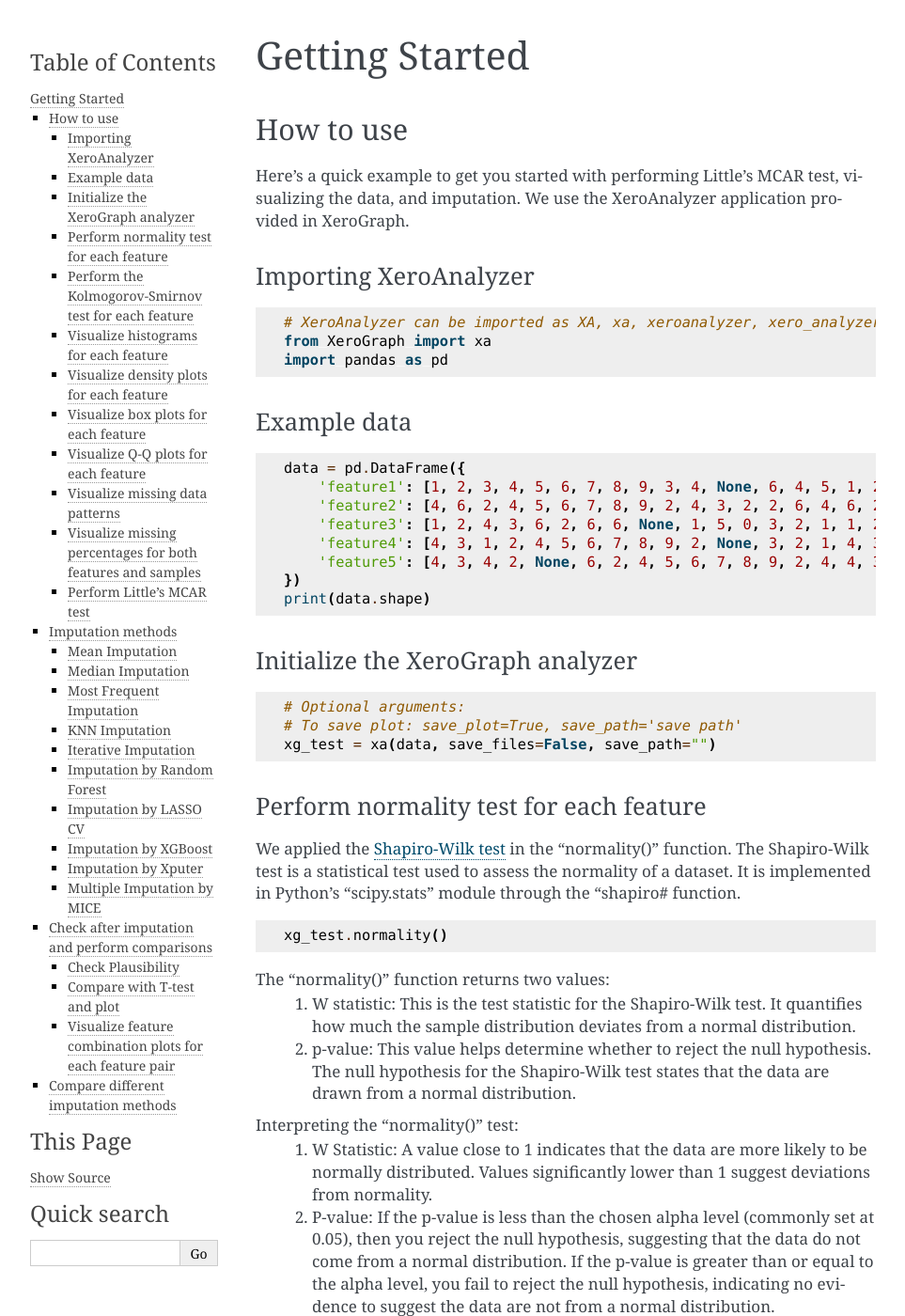
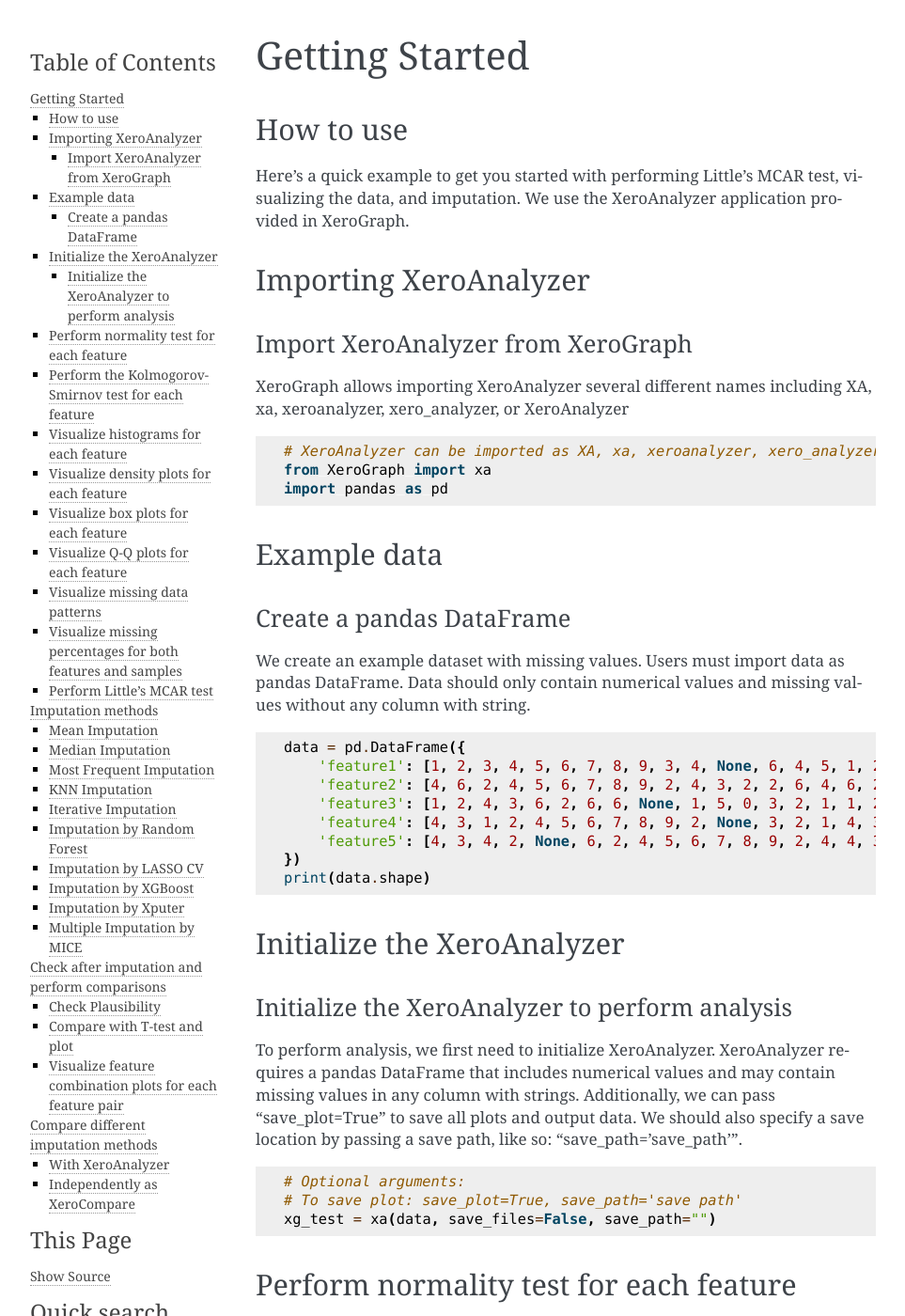
Before and after one commit to kazilab/XeroGraph, a Sphinx documentation site: the page built from docs/usage.rst, in a window 1280 px wide and 1400 px high. Shown: the whole window at 94% size, without its empty margins (148-1111 px from the left). Built offline with Sphinx 7.4.7, drawn with Linux system fonts in a browser that asks for light colours; some of the changed text lies outside the part shown.

Commit message:
Update usage.rst

```diff
--- a/docs/usage.rst
+++ b/docs/usage.rst
@@ -9,7 +9,11 @@
 
 
 Importing XeroAnalyzer
------------------------
+=======================
+
+Import XeroAnalyzer from XeroGraph
+----------------------------------
+XeroGraph allows importing XeroAnalyzer several different names including XA, xa, xeroanalyzer, xero_analyzer, or XeroAnalyzer
 
 .. code-block:: python
 
@@ -19,7 +23,11 @@
 
 
 Example data
-------------
+============
+
+Create a pandas DataFrame
+-------------------------
+We create an example dataset with missing values. Users must import data as pandas DataFrame. Data should only contain numerical values and missing values without any column with string.
 
 .. code-block:: python
 
@@ -33,8 +41,12 @@
     print(data.shape)
 
 
-Initialize the XeroGraph analyzer
----------------------------------
+Initialize the XeroAnalyzer
+===========================
+
+Initialize the XeroAnalyzer to perform analysis
+-----------------------------------------------
+To perform analysis, we first need to initialize XeroAnalyzer. XeroAnalyzer requires a pandas DataFrame that includes numerical values and may contain missing values in any column with strings. Additionally, we can pass "save_plot=True" to save all plots and output data. We should also specify a save location by passing a save path, like so: "save_path='save_path'".
 
 .. code-block:: python
 
@@ -44,7 +56,8 @@
 
 
 Perform normality test for each feature
----------------------------------------
+=======================================
+
 We applied the `Shapiro-Wilk test <https://docs.scipy.org/doc/scipy/reference/generated/scipy.stats.shapiro.html>`_ in the "normality()" function. The Shapiro-Wilk test is a statistical test used to assess the normality of a dataset. It is implemented in Python's "scipy.stats" module through the "shapiro# function.
 
 .. code-block:: python
@@ -65,7 +78,8 @@
 
 
 Perform the Kolmogorov-Smirnov test for each feature
-------------------------------------------------
+================================================
+
 The `Kolmogorov-Smirnov (KS) test <https://docs.scipy.org/doc/scipy/reference/generated/scipy.stats.kstest.html>`_ is a non-parametric test used to determine if a sample comes from a population with a specific distribution. It compares the empirical distribution function (EDF) of the sample with the cumulative distribution function (CDF) of the specified theoretical distribution, and it provides a test statistic that measures the largest discrepancy between them. The test is useful for comparing a sample with a reference probability distribution or comparing two samples to check if they come from the same distribution.
 
 .. code-block:: python
@@ -82,7 +96,8 @@
 
 
 Visualize histograms for each feature
--------------------------------------
+=====================================
+
 Histograms provide a visual representation of how data points are distributed across different intervals or "bins". We applied "Freedman-Diaconis" rule to determine the bins.
 
 .. code-block:: python
@@ -98,7 +113,8 @@
 
 
 Visualize density plots for each feature
-----------------------------------------
+========================================
+
 Density plots are smoothed, continuous versions of histograms and are useful for visualizing the underlying distribution of the data without being tied to the choice of bins.
 
 .. code-block:: python
@@ -113,7 +129,8 @@
 
 
 Visualize box plots for each feature
-------------------------------------
+====================================
+
 Box plots, also known as box-and-whisker plots, provide a concise and informative summary of the distribution of data across its quartiles and are particularly useful for identifying outliers, median, and data variability.
 
 .. code-block:: python
@@ -127,7 +144,8 @@
 
 
 Visualize Q-Q plots for each feature
-------------------------------------
+====================================
+
 Q-Q (quantile-quantile) plot for each feature in a dataset is a highly effective method for assessing whether the distribution of the data conforms to a theoretical distribution, typically the normal distribution.
 
 .. code-block:: python
@@ -142,7 +160,8 @@
 
 
 Visualize missing data patterns
--------------------------------
+===============================
+
 Visualizing missing data patterns is crucial in understanding the structure and impact of missingness in your dataset. This can guide decisions regarding data cleaning, imputation strategies, and even inform about potential biases or issues in data collection processes.
 
 .. code-block:: python
@@ -151,7 +170,8 @@
 
 
 Visualize missing percentages for both features and samples
------------------------------------------------------------
+===========================================================
+
 Visualizing missing percentages for both features (variables) and samples (observations) in a dataset can provide crucial insights into the extent and distribution of missing data. This information is essential for effective data preprocessing and ensuring robust statistical analyses.
 
 
@@ -161,7 +181,8 @@
 
 
 Perform Little's MCAR test
---------------------------
+==========================
+
 Little's MCAR (Missing Completely at Random) test is a statistical test used to analyze the mechanism of missing data in a dataset. This test helps to determine whether the missing data are indeed MCAR, meaning that the likelihood of data being missing is the same across all observations. It contrasts with other types of missing data mechanisms, such as Missing at Random (MAR) and Missing Not at Random (MNAR), where the probability of missing data depends on the observed data or unobserved data, respectively.
 
 Key points:
@@ -176,7 +197,7 @@
     print(f"MCAR Test Result: {mcar_result}")
 
 
-
+==================
 Imputation methods
 ==================
 
@@ -184,7 +205,8 @@
 
 
 Mean Imputation
----------------
+===============
+
 Mean imputation handles missing data in a dataset by replacing the missing values with the mean of the available (non-missing) values in the same variable. Implemented using `sklearn.impute.SimpleImputer <https://scikit-learn.org/stable/modules/generated/sklearn.impute.SimpleImputer.html>`_.
 
 Key points:
@@ -200,7 +222,8 @@
 
 
 Median Imputation
------------------
+=================
+
 Median imputation is a technique used to handle missing data by substituting missing values with the median of the available data for a particular variable. Implemented using `sklearn.impute.SimpleImputer <https://scikit-learn.org/stable/modules/generated/sklearn.impute.SimpleImputer.html>`_.
 
 Key points:
@@ -216,7 +239,8 @@
 
 
 Most Frequent Imputation
-------------------------
+========================
+
 Most Frequent Imputation, also known as Mode Imputation, involves substituting missing values with the most frequently occurring value in a dataset. While typically used for categorical data, it can also be applied to continuous data, particularly when there are repeated or common values that dominate a dataset. However, its applicability and effectiveness for continuous data are generally more limited and need careful consideration. Implemented using `sklearn.impute.SimpleImputer <https://scikit-learn.org/stable/modules/generated/sklearn.impute.SimpleImputer.html>`_.
 
 .. code-block:: python
@@ -227,7 +251,8 @@
 
 
 KNN Imputation
---------------
+==============
+
 K-Nearest Neighbors (KNN) imputation is suitable for continuous data where relationships among features can help predict missing values. The "knn_imputation()" function applied the `KNNImputer <https://scikit-learn.org/stable/modules/generated/sklearn.impute.KNNImputer.html>`_ from the sklearn.impute module in Scikit-learn that utilizes the K-Nearest Neighbors approach to replace missing values using the mean of the nearest neighbors found in the training set.
 
 Key points:
@@ -243,7 +268,8 @@
 
 
 Iterative Imputation
---------------------
+====================
+
 The iterative_imputation() function applies the base `IterativeImputer <https://scikit-learn.org/stable/modules/generated/sklearn.impute.IterativeImputer.html>`_ from sklearn.impute. The IterativeImputer from Scikit-learn is an advanced imputation technique that models each feature with missing values as a function of other features in a round-robin or iterative fashion. It is a flexible imputation technique based on multivariate imputation by chained equations (MICE), a strategy that models each variable with missing values conditionally on the others through specified regression models. By default the base IterativeImputer uses a linear estimator `BayesianRidge <https://scikit-learn.org/stable/modules/generated/sklearn.linear_model.BayesianRidge.html>`_.
 
 .. code-block:: python
@@ -254,7 +280,8 @@
 
 
 Imputation by Random Forest
----------------------------
+===========================
+
 The random_forest_imputation() function is an implementation of `IterativeImputer <https://scikit-learn.org/stable/modules/generated/sklearn.impute.IterativeImputer.html>`_ where the base estimator has been replaced by `RandomForestRegressor <https://scikit-learn.org/stable/modules/generated/sklearn.ensemble.RandomForestRegressor.html>`_. This method may be useful when data display a non-linear relationship within features.
 
 .. code-block:: python
@@ -265,7 +292,8 @@
 
 
 Imputation by LASSO CV
-----------------------
+======================
+
 This `IterativeImputer <https://scikit-learn.org/stable/modules/generated/sklearn.impute.IterativeImputer.html>`_ implementation applies LASSO model with cross-validation, `LassoCV <https://scikit-learn.org/stable/modules/generated/sklearn.linear_model.LassoCV.html>`_.
 
 .. code-block:: python
@@ -276,7 +304,8 @@
 
 
 Imputation by XGBoost
----------------------
+=====================
+
 The xgboost_imputation() function is an implementation of `IterativeImputer <https://scikit-learn.org/stable/modules/generated/sklearn.impute.IterativeImputer.html>`_ where the base estimator has been replaced by `XGBRegressor <https://xgboost.readthedocs.io/en/stable/parameter.html>`_. This method may be useful when data display a non-linear relationship within features.
 
 .. code-block:: python
@@ -287,7 +316,8 @@
 
 
 Imputation by Xputer
---------------------
+====================
+
 The `Xputer <https://github.com/kazilab/xputer>`_ is a novel imputation tool that adeptly integrates Non-negative Matrix Factorization (NMF) with the predictive strengths of XGBoost.
 
 .. code-block:: python
@@ -298,7 +328,8 @@
 
 
 Multiple Imputation by MICE
----------------------------
+===========================
+
 This function applies statsmodels models `mice <https://www.statsmodels.org/dev/generated/statsmodels.imputation.mice.MICE.html>`_  module to data sets with missing values using the ‘multiple imputation with chained equations’ (MICE) approach.
 
 
@@ -309,13 +340,14 @@
     imp_data_mice.to_csv('MICE_imputed_data.csv')
 
 
-
+==============================================
 Check after imputation and perform comparisons
 ==============================================
 
 
 Check Plausibility
-------------------
+==================
+
 In this function, we compare imputed data distribution with the original data distribution. We calculate the statistics of each feature using `pandas.DataFrame.describe <https://pandas.pydata.org/docs/reference/api/pandas.DataFrame.describe.html>`_, calculate statistical differences using `scipy.stats.ks_2samp <https://docs.scipy.org/doc/scipy/reference/generated/scipy.stats.ks_2samp.html>`_, and overlay density plotes of original and imputed data.
 
 .. code-block:: python
@@ -324,7 +356,8 @@
 
 
 Compare with T-test and plot
-----------------------------
+============================
+
 This function provides a standard error of the mean (SEM) using `scipy.stats.sem <https://docs.scipy.org/doc/scipy/reference/generated/scipy.stats.sem.html>`_, P-values using `scipy.stats.ttest_ind <https://docs.scipy.org/doc/scipy/reference/generated/scipy.stats.ttest_ind.html>`_, and violin plots.
 
 .. code-block:: python
@@ -333,7 +366,8 @@
 
 
 Visualize feature combination plots for each feature pair
----------------------------------------------------------
+=========================================================
+
 Plots each feature pairs in a 2D-dimensional space.
 
 .. code-block:: python
@@ -341,13 +375,15 @@
     xg_test.feature_combinations()
 
 
-
+====================================
 Compare different imputation methods
 ====================================
 
 Perform a test to check which imputation method fits your data. We use the XeroCompare application provided in XeroGraph to compare different imputation methods. For analysis, you may provide a dataset with the minimum number of missing values as XeroCompare will remove rows with missing values. The application can be implemented under XeroAnalyzer or independently as XeroCompare.
 
-With XeroAnalyzer:
+With XeroAnalyzer
+=================
+
 
 .. code-block:: python
 
@@ -357,7 +393,8 @@
     print(summary)
 
 
-Independently as XeroCompare:
+Independently as XeroCompare
+===========================
 
 .. code-block:: python
 
```
